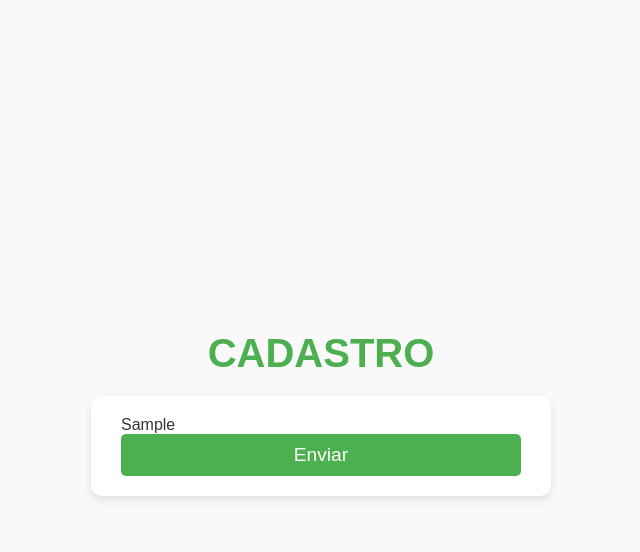
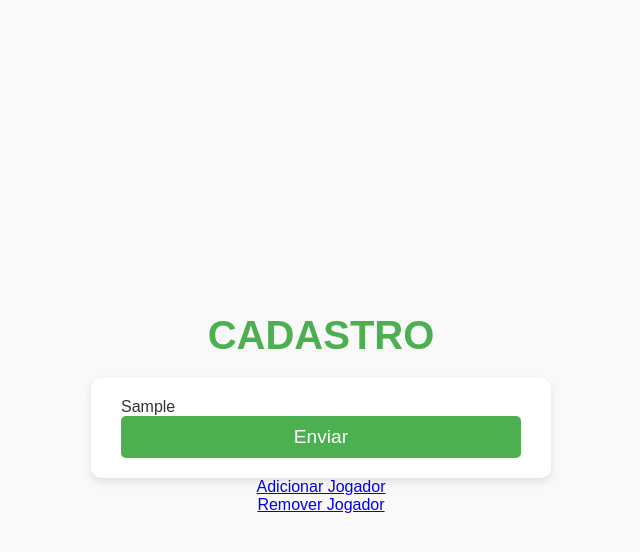
Before and after one commit to flowerssjoana/projetosoftware, a Django app: template afpuc/afpuc/templates/criarconta.html in a window 1280 px wide. Shown: the top 552 px of the page, without its empty margins (319-959 px from the left). Run offline with Django 5.2, Linux system fonts and the light colour scheme; the template is opened without the code that fills it: most values are stand-ins (such as "Sample title", 1, 10 or a date in 2020).

Commit message:
Update criarconta.html

```diff
--- a/afpuc/afpuc/templates/criarconta.html
+++ b/afpuc/afpuc/templates/criarconta.html
@@ -15,5 +15,14 @@
     {{ formulario.as_p }}
     <button type="submit">Enviar</button>
   </form>
+
+<a href="/adicionar_jogador">
+  Adicionar Jogador
+</a>
+<a href="/remover_jogador">
+  Remover Jogador
+</a>
+
+
 </body>
 </html>
```
